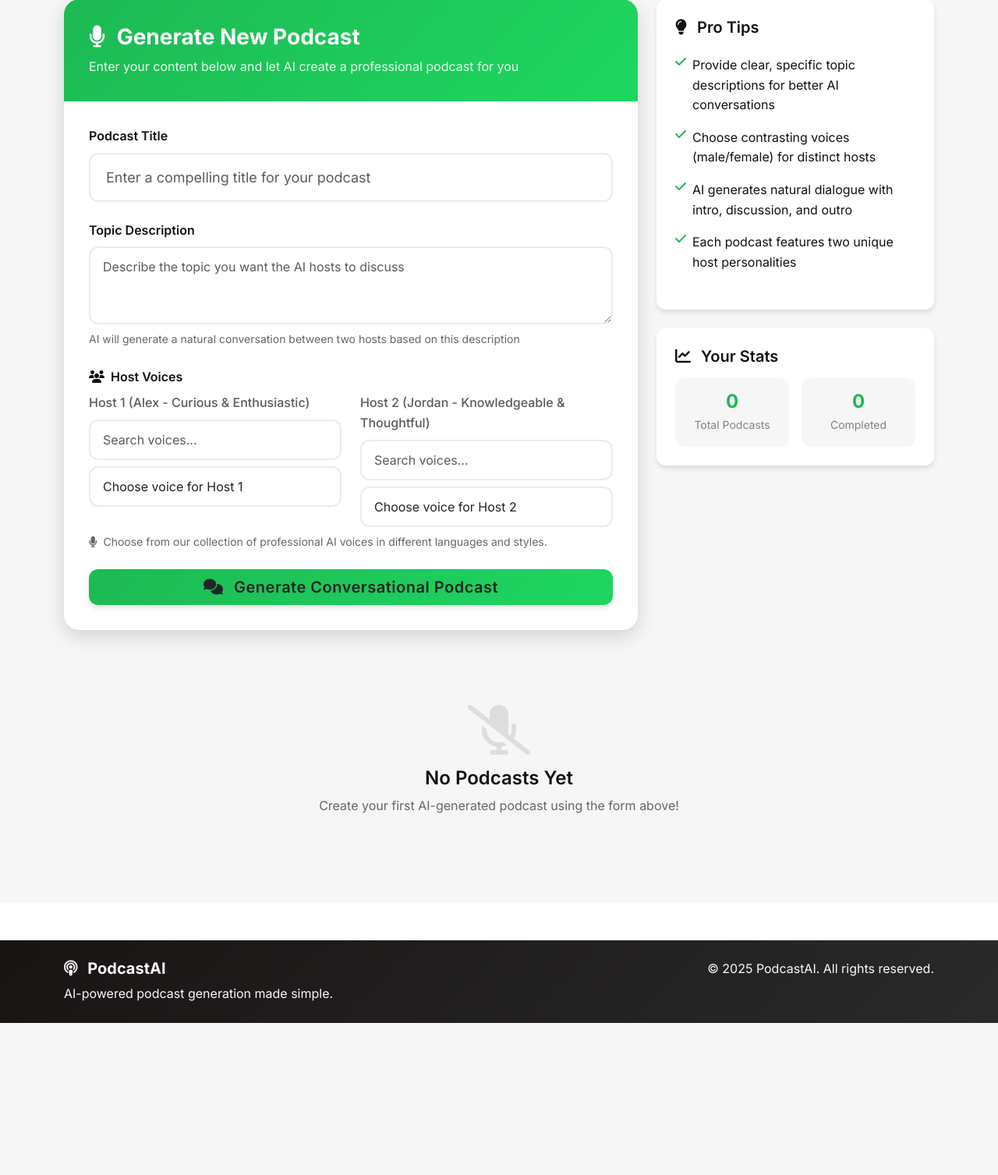
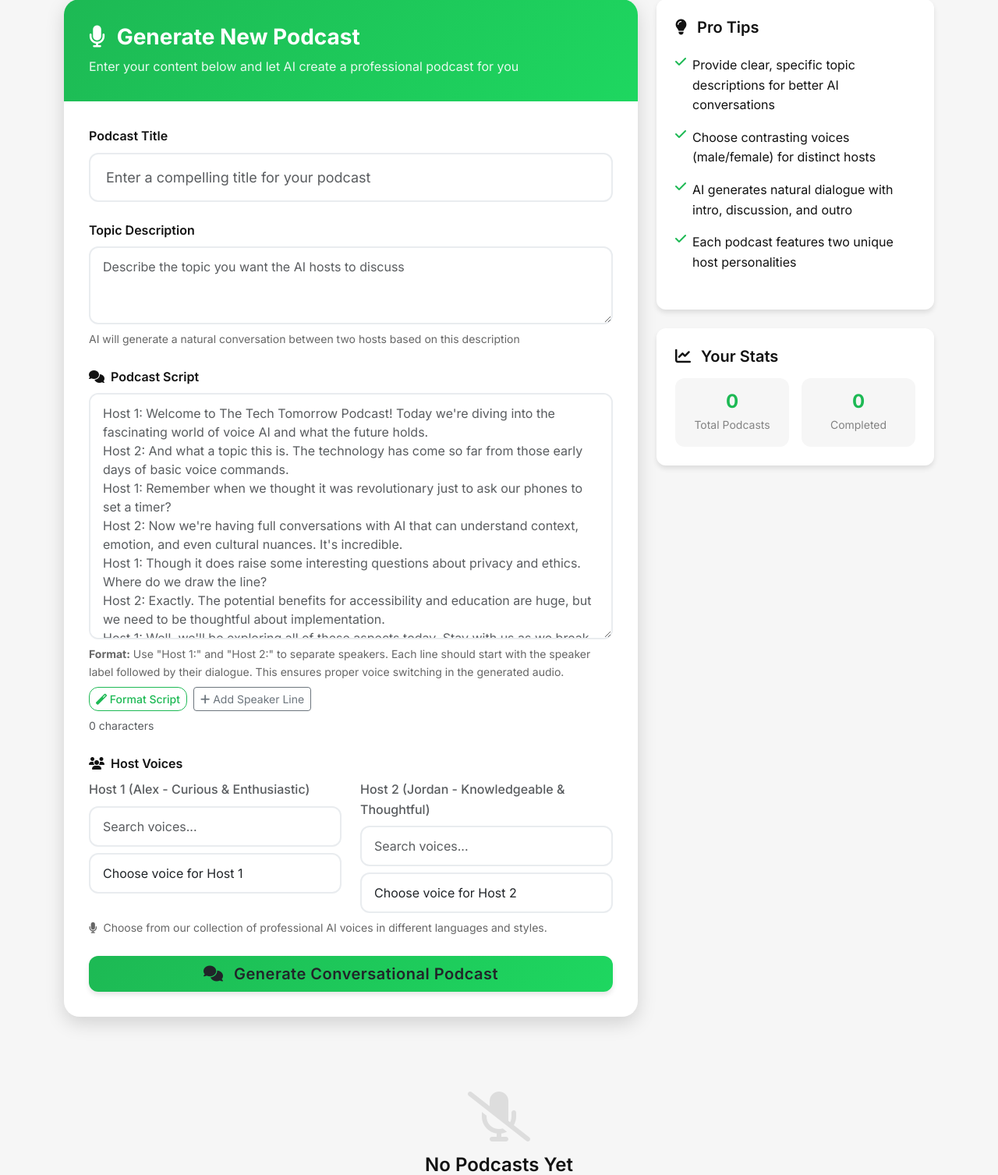
Before and after one commit to theabhishek26/AI-Podcast, a Flask app: page /generator in a window 1280 px wide. Shown: the part 203-1710 px from the top of the page at 78% size. Before the commit the page ends 1515 px from the top, so only its background shows below. Run offline with Flask 3, Linux system fonts and the light colour scheme; the visitor is signed in with stand-in values (Sample User, id 1); data that the repository does not hold is empty; some libraries are stand-ins or nearby versions.

Commit message:
Enable users to provide a script with predefined speaker labels
Adds a content textarea to generator form, updates podcast generation logic to use the provided script, and introduces JS formatting helpers.

Replit-Commit-Author: Agent
Replit-Commit-Session-Id: 693f6b9f-4b35-4d77-a43c-2e2d6c074f3e
Replit-Commit-Screenshot-Url: https://storage.googleapis.com/screenshot-production-us-central1/da305f68-d81f-46b3-8023-631f907d9dd0/ba14601a-57bd-4627-ba54-39c1a78cf1ef.jpg

```diff
--- a/routes.py
+++ b/routes.py
@@ -181,45 +181,22 @@ def generate_podcast():
     voice1 = request.form.get('voice1')
     voice2 = request.form.get('voice2')
 
-    if not all([title, description, voice1, voice2]):
-        flash('Title, description, and both voice selections are required.', 'error')
+    if not all([title, description, content, voice1, voice2]):
+        flash('Title, description, script content, and both voice selections are required.', 'error')
         return redirect(url_for('generator'))
 
     try:
-        # Generate conversational script using OpenAI
-        logging.info(f"Generating conversational script for: {title}")
+        # Use the provided script content directly (user formats it with Host 1:/Host 2:)
+        logging.info(f"Processing podcast script for: {title}")
 
-        # Generate conversational script
-        if openai_service.client:
-            script_result = openai_service.generate_podcast_script(title, description)
-            conversation_script = script_result.get('script')
-        else:
-            # Use fallback script generation if OpenAI is not available
-            conversation_script = f"""Alex: Welcome to today's podcast! I'm Alex, and I'm here with my co-host Jordan.
+        # Format the script to use proper speaker labels for PlayHT API
+        formatted_script = content.replace("Host 1:", "Alex:").replace("Host 2:", "Jordan:")
 
-Jordan: Hi everyone! Today we're diving into an exciting topic: {title}.
-
-Alex: That sounds fascinating! Jordan, can you tell us more about {description}?
-
-Jordan: Absolutely! {description} This is such an important topic because it affects many aspects of our daily lives.
-
-Alex: That's really interesting! What do you think our listeners should know about this?
-
-Jordan: Well, I think the key points to understand are the practical implications and how this might evolve in the future.
-
-Alex: Great insights! Before we wrap up, do you have any final thoughts for our audience?
-
-Jordan: I'd encourage everyone to stay curious and keep learning about topics like this. It's amazing how much there is to discover.
-
-Alex: Couldn't agree more! Thanks for joining us today, everyone. Until next time!
-
-Jordan: Thanks for listening, and we'll see you in the next episode!"""
-
-        # Create podcast record with the generated script
+        # Create podcast record with the user's script
         podcast = Podcast(
             title=title,
             description=description,
-            content=conversation_script,
+            content=content,  # Store original content with Host 1/Host 2 labels
             user_id=current_user.id,
             status='processing'
         )
@@ -230,7 +207,7 @@ Jordan: Thanks for listening, and we'll see you in the next episode!"""
         # Generate audio using Play HT with dual voices
         logging.info(f"Generating audio with voices: {voice1}, {voice2}")
         audio_result = playht_service.generate_audio(
-            text=conversation_script,
+            text=formatted_script,
             voice1=voice1,
             voice2=voice2,
             turn_prefix="Alex:",
--- a/static/js/main.js
+++ b/static/js/main.js
@@ -7,9 +7,75 @@ document.addEventListener('DOMContentLoaded', function() {
     initializeAnimations();
     initializeTooltips();
     initializeVoiceSelection();
+    initializeScriptFormatting();
 
     console.log('AI Podcast Generator initialized');
 });
+
+// Script Formatting Helper
+function initializeScriptFormatting() {
+    const contentTextarea = document.getElementById('content');
+    if (!contentTextarea) return;
+
+    // Add character counter
+    const charCounter = document.createElement('div');
+    charCounter.className = 'form-text text-muted mt-2';
+    charCounter.innerHTML = '<span id="char-count">0</span> characters';
+
+    // Add format helper button
+    const formatButton = document.createElement('button');
+    formatButton.type = 'button';
+    formatButton.className = 'btn btn-sm btn-outline-primary mt-2 me-2';
+    formatButton.innerHTML = '<i class="fas fa-magic"></i> Format Script';
+    formatButton.onclick = function() {
+        const currentContent = contentTextarea.value;
+        if (currentContent && !currentContent.includes('Host 1:') && !currentContent.includes('Host 2:')) {
+            const lines = currentContent.split('\n').filter(line => line.trim());
+            let formatted = '';
+            lines.forEach((line, index) => {
+                const speaker = index % 2 === 0 ? 'Host 1:' : 'Host 2:';
+                formatted += `${speaker} ${line.trim()}\n`;
+            });
+            contentTextarea.value = formatted;
+            updateCharCount();
+        }
+    };
+
+    // Add line break helper
+    const lineBreakButton = document.createElement('button');
+    lineBreakButton.type = 'button';
+    lineBreakButton.className = 'btn btn-sm btn-outline-secondary mt-2';
+    lineBreakButton.innerHTML = '<i class="fas fa-plus"></i> Add Speaker Line';
+    lineBreakButton.onclick = function() {
+        const currentContent = contentTextarea.value;
+        const lines = currentContent.split('\n');
+        const lastLine = lines[lines.length - 1] || '';
+        const nextSpeaker = lastLine.includes('Host 1:') ? 'Host 2:' : 'Host 1:';
+
+        if (currentContent && !currentContent.endsWith('\n')) {
+            contentTextarea.value += '\n';
+        }
+        contentTextarea.value += `${nextSpeaker} `;
+        contentTextarea.focus();
+        updateCharCount();
+    };
+
+    // Insert elements after textarea
+    contentTextarea.parentNode.appendChild(formatButton);
+    contentTextarea.parentNode.appendChild(lineBreakButton);
+    contentTextarea.parentNode.appendChild(charCounter);
+
+    // Update character count function
+    function updateCharCount() {
+        document.getElementById('char-count').textContent = contentTextarea.value.length;
+    }
+
+    // Update character count on input
+    contentTextarea.addEventListener('input', updateCharCount);
+
+    // Initialize character count
+    updateCharCount();
+}
 
 // Form Validation
 function initializeFormValidation() {
--- a/templates/generator.html
+++ b/templates/generator.html
@@ -32,6 +32,23 @@
                                       placeholder="Describe the topic you want the AI hosts to discuss" required></textarea>
                             <div class="form-text">
                                 AI will generate a natural conversation between two hosts based on this description
+                            </div>
+                        </div>
+
+                        <div class="mb-4">
+                            <label for="content" class="form-label fw-semibold">
+                                <i class="fas fa-comments me-2"></i>Podcast Script
+                            </label>
+                            <textarea class="form-control" id="content" name="content" rows="12"
+                                      placeholder="Host 1: Welcome to The Tech Tomorrow Podcast! Today we're diving into the fascinating world of voice AI and what the future holds.
+Host 2: And what a topic this is. The technology has come so far from those early days of basic voice commands.
+Host 1: Remember when we thought it was revolutionary just to ask our phones to set a timer?
+Host 2: Now we're having full conversations with AI that can understand context, emotion, and even cultural nuances. It's incredible.
+Host 1: Though it does raise some interesting questions about privacy and ethics. Where do we draw the line?
+Host 2: Exactly. The potential benefits for accessibility and education are huge, but we need to be thoughtful about implementation.
+Host 1: Well, we'll be exploring all of these aspects today. Stay with us as we break down the future of voice AI." required></textarea>
+                            <div class="form-text">
+                                <strong>Format:</strong> Use "Host 1:" and "Host 2:" to separate speakers. Each line should start with the speaker label followed by their dialogue. This ensures proper voice switching in the generated audio.
                             </div>
                         </div>
 
```
